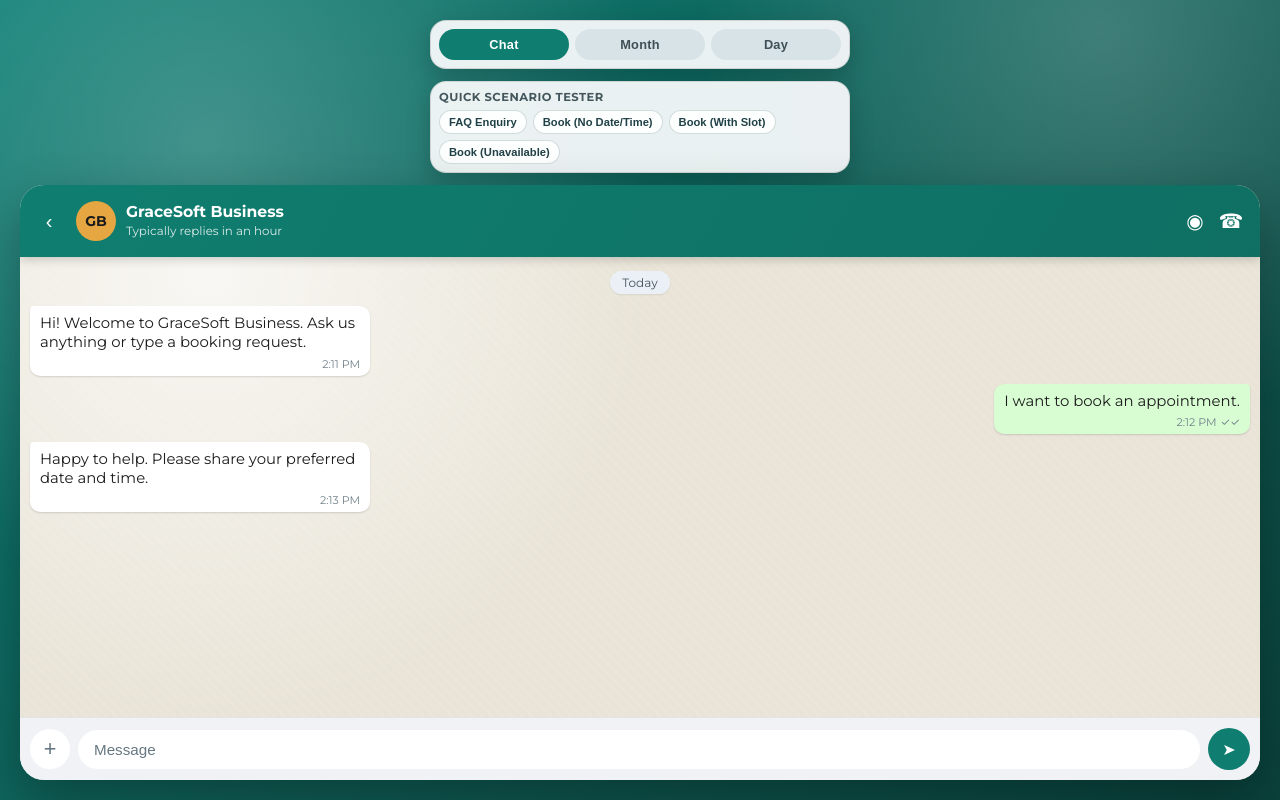
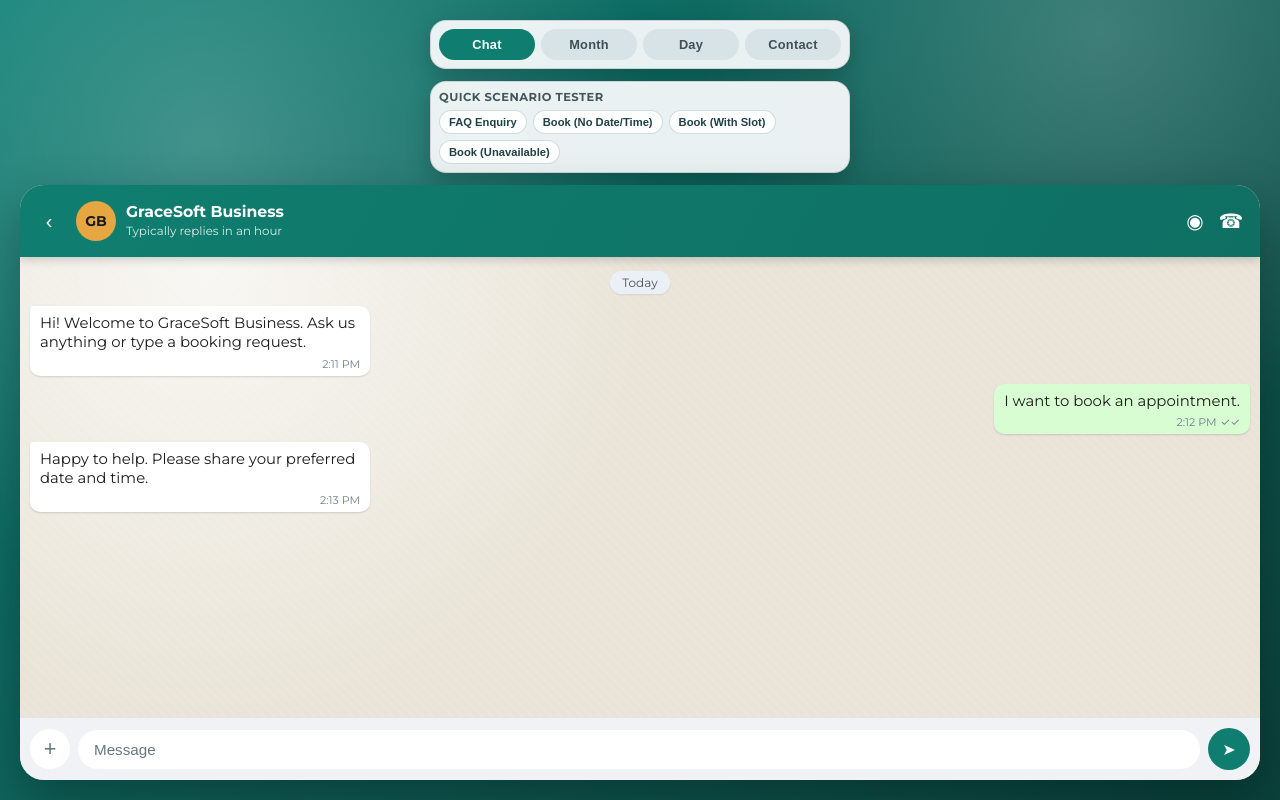
Before and after one commit to davinaleong/gracesoft-wa-ai-agent-poc, a React (Vite) app: page / in a window 1280 px wide. Built offline with nearby package versions, Linux system fonts and the light colour scheme.

Commit message:
Add dedicated contact view and iframe padding

```diff
--- a/src/App.css
+++ b/src/App.css
@@ -54,7 +54,7 @@
   align-self: center;
   margin-inline: auto;
   display: grid;
-  grid-template-columns: repeat(3, 1fr);
+  grid-template-columns: repeat(4, 1fr);
   gap: 6px;
   padding: 8px;
   border-radius: 16px;
@@ -245,6 +245,22 @@
 
 .day-view {
   padding-bottom: 18px;
+}
+
+.contact-view {
+  flex: 1;
+  min-height: 0;
+  padding: 12px;
+  background: rgba(255, 255, 255, 0.88);
+}
+
+.contact-iframe {
+  display: block;
+  width: 100%;
+  max-width: 100%;
+  height: 100%;
+  border: 0;
+  background: transparent;
 }
 
 .day-event-list {
--- a/src/App.tsx
+++ b/src/App.tsx
@@ -10,7 +10,7 @@
   deleted?: boolean
 }
 
-type AppView = 'chat' | 'month' | 'day'
+type AppView = 'chat' | 'month' | 'day' | 'contact'
 
 type CalendarEvent = {
   id: string
@@ -562,6 +562,13 @@
         >
           Day
         </button>
+        <button
+          type="button"
+          className={`view-tab ${view === 'contact' ? 'active' : ''}`}
+          onClick={() => setView('contact')}
+        >
+          Contact
+        </button>
       </nav>
 
       <section className="scenario-widget" aria-label="Scenario simulator">
@@ -743,6 +750,16 @@
             </ul>
           </section>
         )}
+
+        {view === 'contact' && (
+          <section className="contact-view" aria-label="Contact form view">
+            <iframe
+              src="https://capture.gracesoft.dev/form/frm_fb7f4e12d58ce1ba6f385654e421df72?surface=none"
+              title="GraceSoft contact form"
+              className="contact-iframe"
+            />
+          </section>
+        )}
       </section>
     </main>
   )
```
